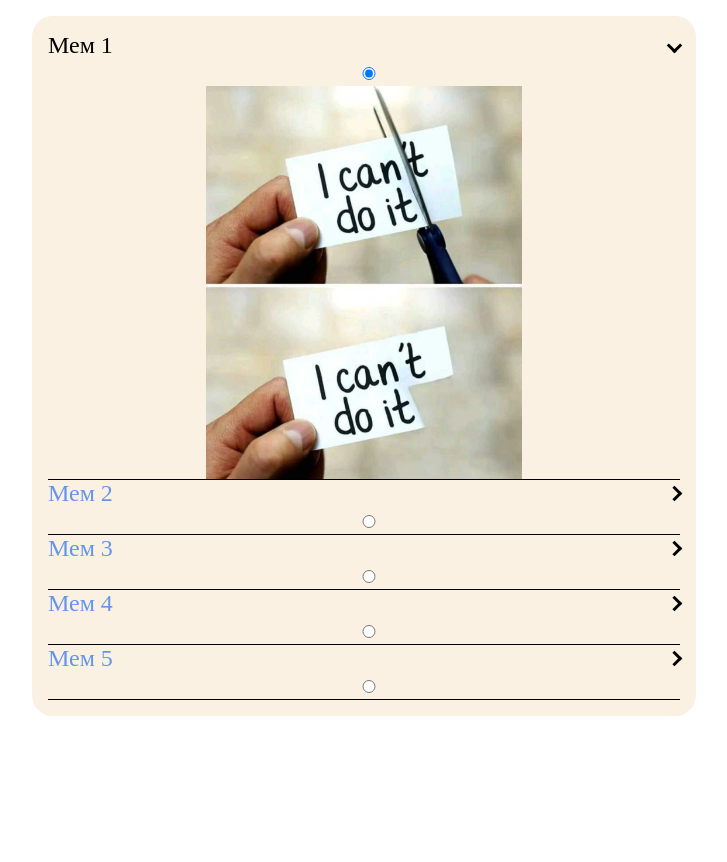
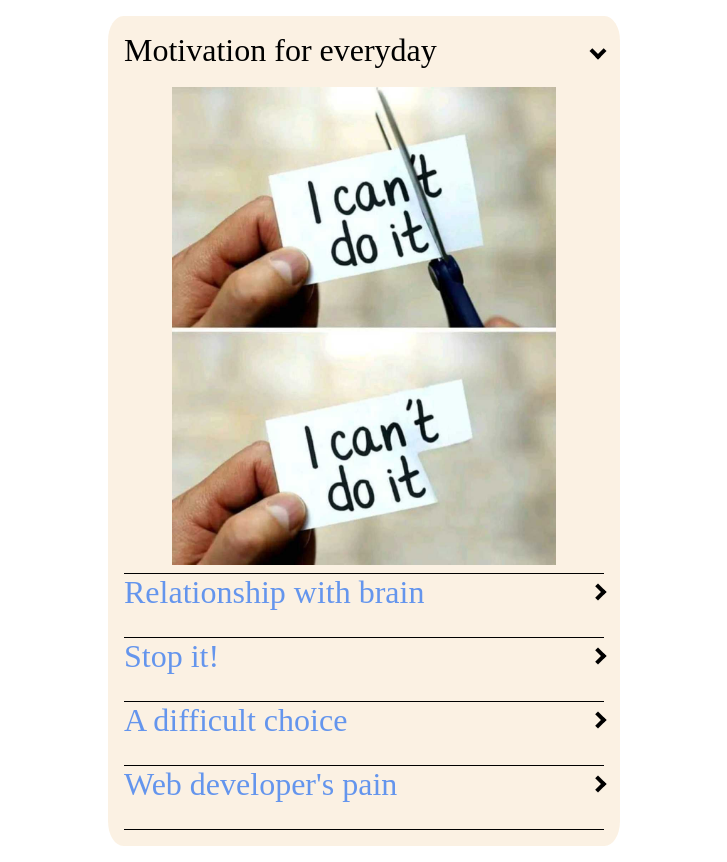
Before and after one commit to Veronikanos/cssBayan, a plain HTML site: page cssBayan/index.html in a window 1280 px wide. Shown: the whole page, without its empty margins (276-1003 px from the left). Before the commit the page ends 800 px from the top, so only its background shows below. Drawn offline with Linux system fonts and the light colour scheme.

Commit message:
feat: responsive style for big screens (Sat, Mar 11, 2023 05:39:51 PM)

```diff
--- a/cssBayan/index.html
+++ b/cssBayan/index.html
@@ -12,9 +12,9 @@
   <body>
     <main>
       <div class="memes-wrapper">
-        <div class="mem-item">
+        <label class="mem-item" for="mem1">
           <div class="title-wrapper">
-            <label class="mem-title" for="mem1">Мем 1 </label>
+            <p class="mem-title">Motivation for everyday</p>
             <span class="icon-div"></span>
           </div>
           <input
@@ -29,11 +29,10 @@
               src="./assets/motivation.jpg"
               alt="motivation" />
           </div>
-        </div>
-
-        <div class="mem-item">
+        </label>
+        <label class="mem-item" for="mem2">
           <div class="title-wrapper">
-            <label class="mem-title" for="mem1">Мем 2 </label>
+            <p class="mem-title">Relationship with brain</p>
             <span class="icon-div"></span>
           </div>
           <input
@@ -47,11 +46,11 @@
               src="./assets/pikachu.jpg"
               alt="pikachu" />
           </div>
-        </div>
+        </label>
 
-        <div class="mem-item">
+        <label class="mem-item" for="mem3">
           <div class="title-wrapper">
-            <label class="mem-title" for="mem1">Мем 3 </label>
+            <p class="mem-title">Stop it!</p>
             <span class="icon-div"></span>
           </div>
           <input
@@ -65,11 +64,11 @@
               src="./assets/pizza.jpeg"
               alt="pizza" />
           </div>
-        </div>
+        </label>
 
-        <div class="mem-item">
+        <label class="mem-item" for="mem4">
           <div class="title-wrapper">
-            <label class="mem-title" for="mem1">Мем 4 </label>
+            <p class="mem-title">A difficult choice</p>
             <span class="icon-div"></span>
           </div>
           <input
@@ -83,11 +82,11 @@
               src="./assets/sport.jpeg"
               alt="sport" />
           </div>
-        </div>
+        </label>
 
-        <div class="mem-item">
+        <label class="mem-item" for="mem5">
           <div class="title-wrapper">
-            <label class="mem-title" for="mem1">Мем 5 </label>
+            <p class="mem-title">Web developer's pain</p>
             <span class="icon-div"></span>
           </div>
           <input
@@ -101,7 +100,7 @@
               src="./assets/web.png"
               alt="web" />
           </div>
-        </div>
+        </label>
       </div>
     </main>
   </body>
--- a/cssBayan/style.css
+++ b/cssBayan/style.css
@@ -1,64 +1,47 @@
+html {
+  font-size: 1rem;
+}
+
+p {
+  margin: 0;
+}
+
 .memes-wrapper {
-  max-width: 50%;
+  max-width: 70%;
   margin: 1rem auto;
   background-color: rgba(250, 235, 215, 0.699);
   padding: 1rem;
   border-radius: 3%;
 }
 
-/* .memes-wrapper:hover {
-  background-color: bisque;
-  cursor: pointer;
-} */
-
 .mem-item {
+  display: block;
   border-bottom: 0.1rem solid black;
-  font-size: 1.5rem;
-  /* cursor: pointer; */
-}
-
-.mem-input:not(:checked) {
-  /* color: cornflowerblue; */
-}
-
-.mem-item:has(input[type='radio']:not(:checked)) {
-  /* color: cornflowerblue; */
-}
-
-.mem-item:hover {
-  cursor: pointer;
+  padding-bottom: 0.5rem;
 }
 
 .icon-div {
   display: block;
-  width: 0.5rem;
-  height: 0.5rem;
+  width: 0.3rem;
+  height: 0.3rem;
   transform: rotate(45deg);
-  border-top: 0.2rem solid black;
-  border-right: 0.2rem solid black;
-  transition: transform 0.25s ease-in-out;
+  border-top: 0.1rem solid black;
+  border-right: 0.1rem solid black;
+  transition: transform 0.2s ease-in-out;
 }
 
 .memes-wrapper {
+  max-width: 20rem;
   color: cornflowerblue;
   transition: color 0.3s ease;
-}
-
-.memes-wrapper:hover {
-  color: black;
 }
 
 .mem-item:has(input[type='radio']:checked) {
   color: black;
 }
 
-.mem-item:has(input[type='radio']:checked) .title-wrapper .icon-div,
-.mem-item:hover .title-wrapper .icon-div {
+.mem-item:has(input[type='radio']:checked) .title-wrapper .icon-div {
   transform: rotate(135deg);
-}
-
-.memes-wrapper:hover ~ .mem-input:not(:checked) {
-  color: black;
 }
 
 .mem-title {
@@ -67,14 +50,9 @@
 
 .mem-input {
   width: 100%;
-  /* appearance: none; */
+  appearance: none;
 }
 
-.mem-item:hover > .mem-image {
-  width: 100%;
-  max-height: 100%;
-  transition: all 0.5s ease;
-}
 .mem-input:checked + .mem-image {
   width: 100%;
   max-height: 100%;
@@ -90,7 +68,7 @@
 
 .image-item {
   display: block;
-  width: 50%;
+  width: 100%;
   margin: 0 auto;
 }
 
@@ -105,6 +83,84 @@
   align-items: center;
 }
 
-/* @media(hover: hover){
+@media screen and (min-width: 425px) {
+  .mem-title {
+    font-size: 1.5rem;
+  }
+  .mem-input:checked + .mem-image {
+    width: 70%;
+  }
 
-} */
+  .icon-div {
+    width: 0.4rem;
+    height: 0.4rem;
+    border-top: 0.2rem solid black;
+    border-right: 0.2rem solid black;
+  }
+}
+
+@media screen and (min-width: 820px) {
+  .memes-wrapper {
+    max-width: 25rem;
+  }
+
+  .mem-title {
+    font-size: 1.8rem;
+  }
+
+  .mem-input:checked + .mem-image {
+    width: 80%;
+  }
+
+  .icon-div {
+    width: 0.4rem;
+    height: 0.4rem;
+    border-top: 0.3rem solid black;
+    border-right: 0.3rem solid black;
+  }
+}
+
+@media screen and (min-width: 820px) {
+  .memes-wrapper {
+    max-width: 30rem;
+  }
+
+  .mem-title {
+    font-size: 2rem;
+  }
+
+  .mem-input:checked + .mem-image {
+    width: 80%;
+  }
+
+  .icon-div {
+    width: 0.5rem;
+    height: 0.5rem;
+    border-top: 0.3rem solid black;
+    border-right: 0.3rem solid black;
+  }
+}
+
+@media (hover: hover) {
+  .mem-item:hover {
+    cursor: pointer;
+  }
+
+  .memes-wrapper:hover {
+    color: black;
+  }
+
+  .mem-item:hover > .mem-image {
+    width: 100%;
+    max-height: 100%;
+    transition: all 0.5s ease;
+  }
+
+  .memes-wrapper:hover ~ .mem-input:not(:checked) {
+    color: black;
+  }
+
+  .mem-item:hover .title-wrapper .icon-div {
+    transform: rotate(135deg);
+  }
+}
```
